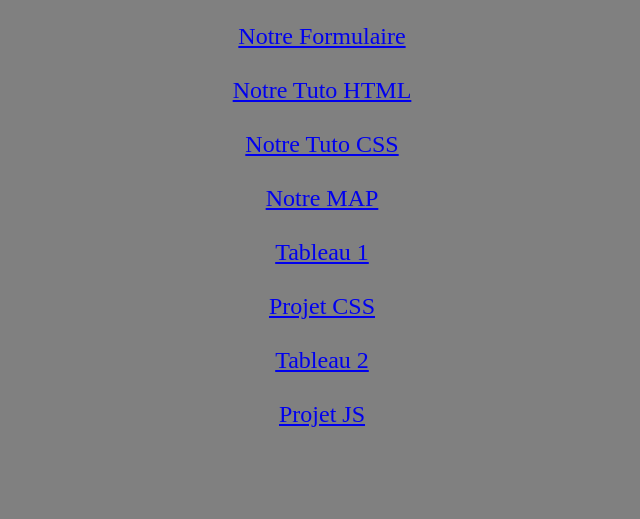
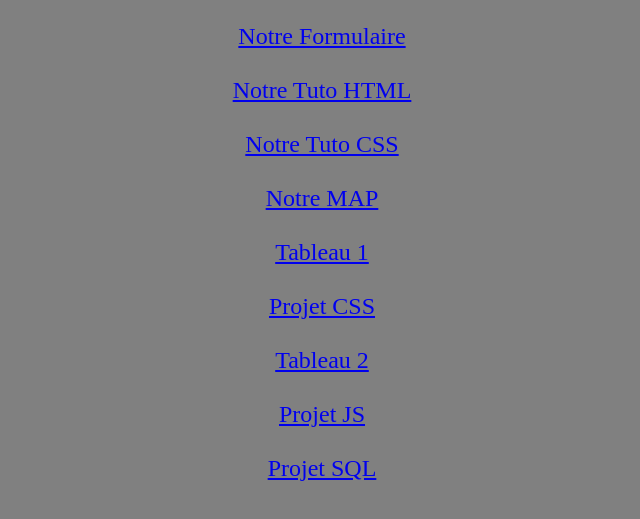
Before and after one commit to Kenzd07/portefeuille2022, a plain HTML site: page lien.html in a window 1280 px wide. Shown: the part 137-656 px from the top of the page, without its empty margins (318-958 px from the left). Drawn offline with Linux system fonts and the light colour scheme.

Commit message:
Update lien.html

```diff
--- a/lien.html
+++ b/lien.html
@@ -17,6 +17,7 @@
 <center><br><a href="sommairetp.html"target="f2">Projet CSS</a></center>
 <center><br><a href="tableau1.html"target="f2">Tableau 2</a></center>
 <center><br><a href="sommairetpjs.html"target="f2">Projet JS</a></center>
+<center><br><a href="sommairetpsql.html"target="f2">Projet SQL</a></center>
 
 
 </body>
```
